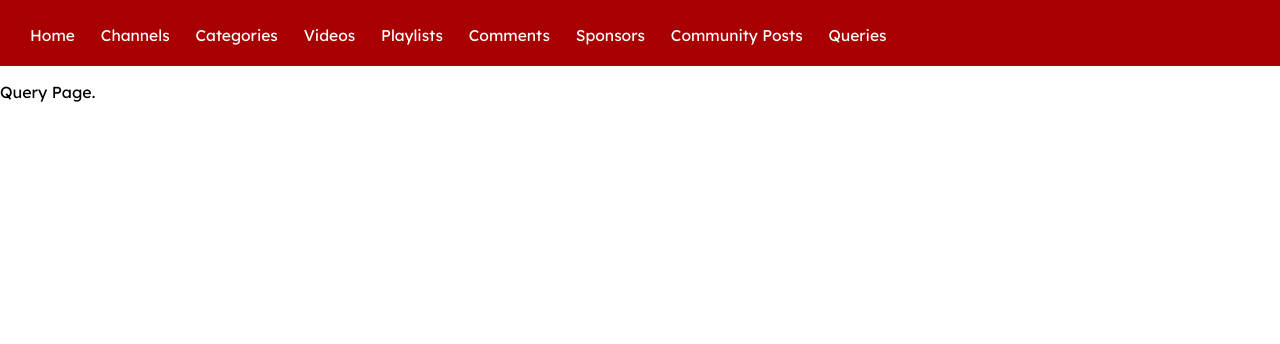
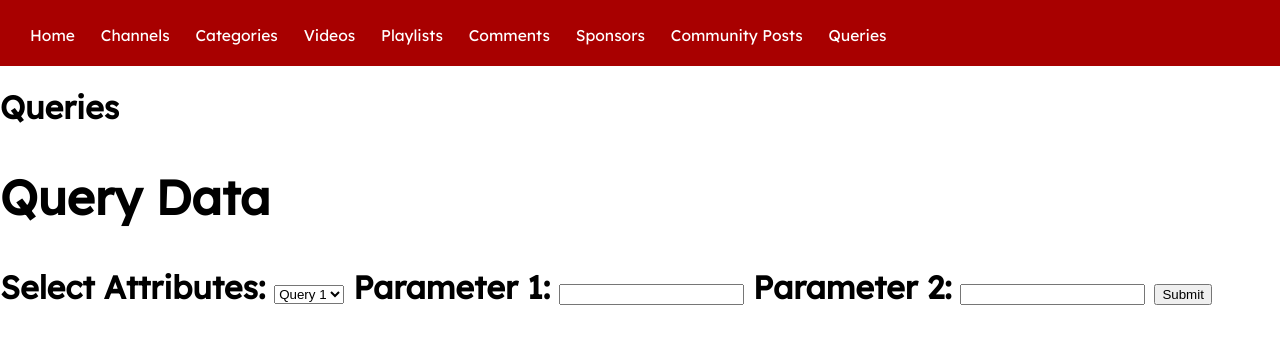
Before and after one commit to zathaxx/YouTubeDB, a Flask app: page /query in a window 1280 px wide. Shown: the top 344 px of the page. Run offline with Flask 3, Linux system fonts and the light colour scheme.

Commit message:
Added query section to Query page

```diff
--- a/templates/query.html
+++ b/templates/query.html
@@ -21,6 +21,30 @@
     </nav>
 </header>
 <body>
-    <p>Query Page.</p>
+    <h1> Queries <h1>
+
+    <section class="query-section">
+        <h2>Query Data</h2>
+        <form action="/query" method="post">
+            <label for="queryType">Select Attributes:</label>
+            <select name="queryType" id="queryType">
+                <option value="1">Query 1</option>
+                <option value="2">Query 2</option>
+
+            </select>
+
+            <label for="parameter1">Parameter 1:</label>
+            <input type="text" name="parameter1" id="parameter1">
+
+            <label for="parameter2">Parameter 2:</label>
+            <input type="text" name="parameter2" id="parameter2">
+
+            <button type="submit">Submit</button>
+        </form>
+    </section>
+
+    <section class="query-results">
+        <!-- Display query results here -->
+    </section>
 </body>
 </html>
```
Lines whose indentation alone changed are shown as unchanged.
